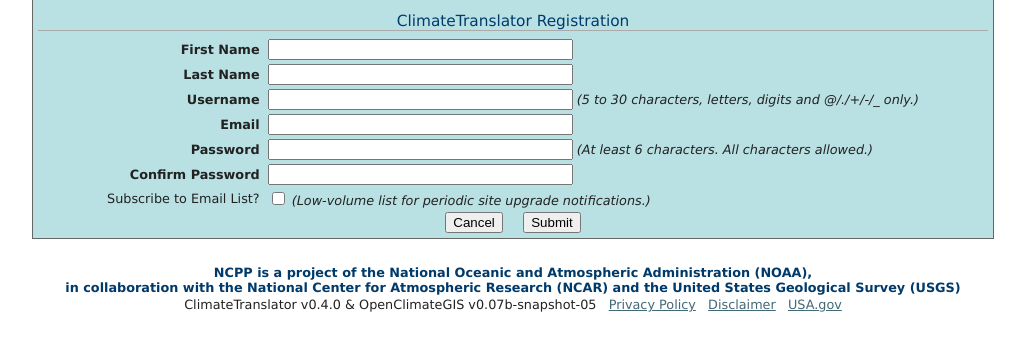
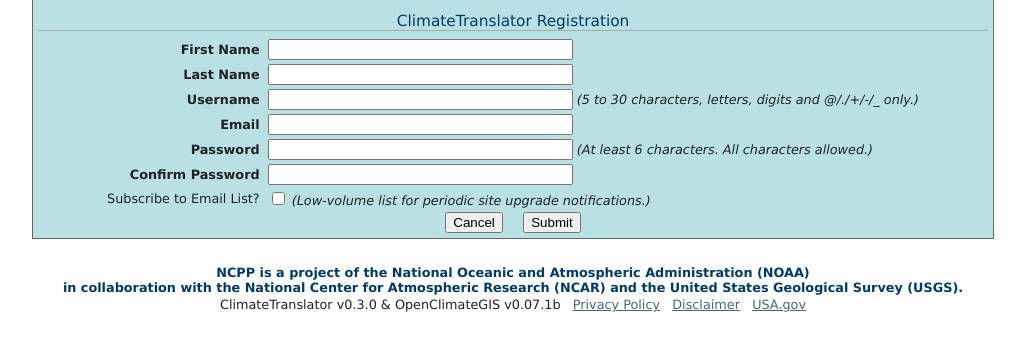
Before and after one commit to NCPP/ClimateTranslator, a Django app: page /ncpp/user/add/ in a window 1280 px wide. Shown: the part 100-451 px from the top of the page, without its empty margins (127-1152 px from the left). Run offline with Django 3.2, Linux system fonts and the light colour scheme; parts of the project's set-up code (start-up, migrations or seed data) failed here and were passed over.

Commit message:
fixed version numbers in base.html

```diff
--- a/ncpp/templates/ncpp/common/base.html
+++ b/ncpp/templates/ncpp/common/base.html
@@ -49,13 +49,13 @@
 		<!-- footer -->
 		<div style="text-align:center; padding:10px">
 			<!-- acknowledgments -->
-			<h4>NCPP is a project of the National Oceanic and Atmospheric Administration (NOAA),
+			<h4>NCPP is a project of the National Oceanic and Atmospheric Administration (NOAA)
 			    <br/>in collaboration with the National Center for Atmospheric Research (NCAR)
-			    and the United States Geological Survey (USGS)
+			    and the United States Geological Survey (USGS).
 			</h4>
 
 			<!-- version and NOAA mandatory links -->
-			ClimateTranslator v0.4.0 &amp; OpenClimateGIS v0.07b-snapshot-05
+			ClimateTranslator v0.3.0 &amp; OpenClimateGIS v0.07.1b
 			&nbsp;&nbsp;<a href="http://www.noaa.gov/privacy.html">Privacy Policy</a>
 			&nbsp;&nbsp;<a href="http://www.noaa.gov/disclaimer.html">Disclaimer</a>
 			&nbsp;&nbsp;<a href="http://www.usa.gov/">USA.gov</a>
```
